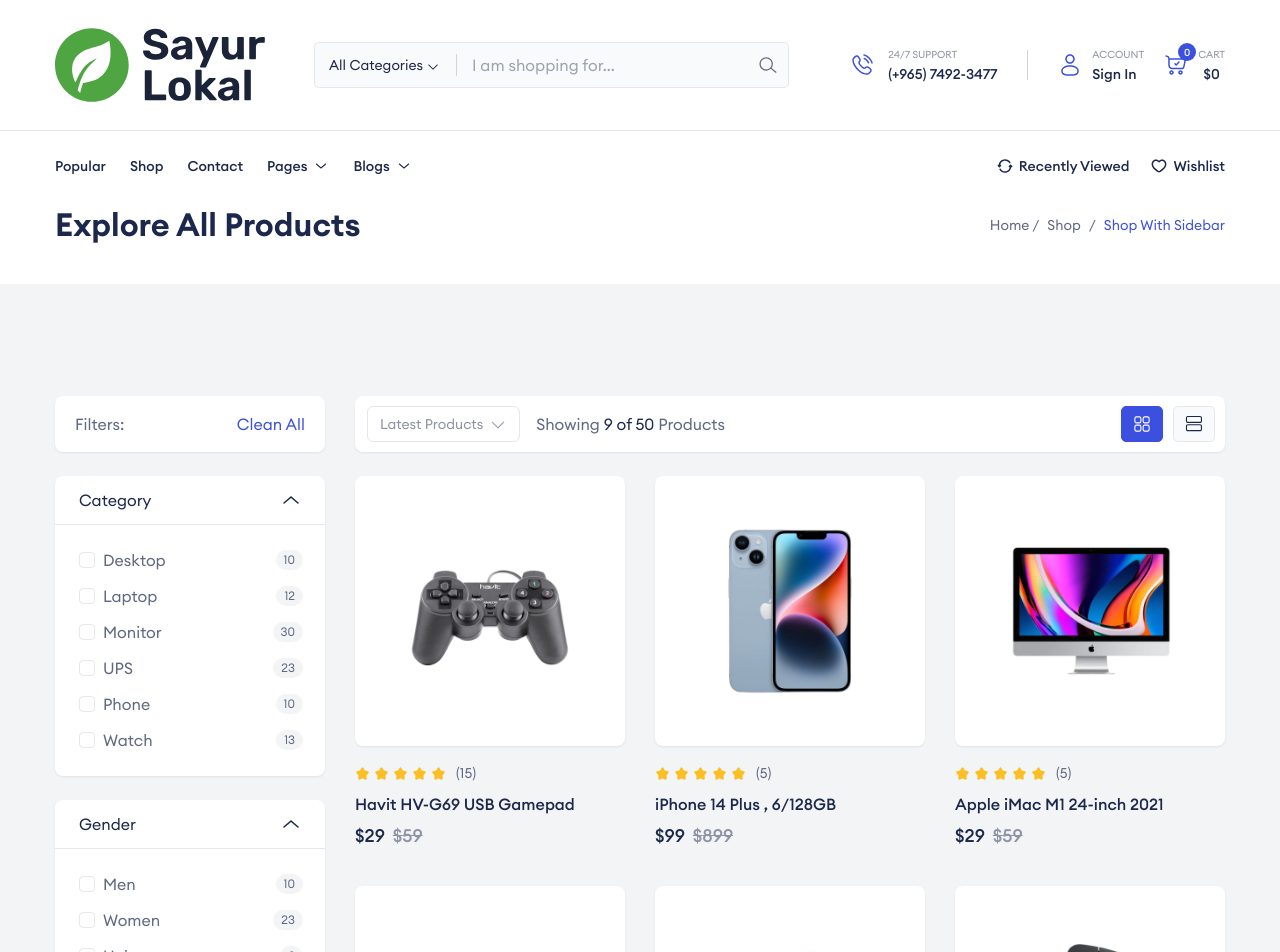
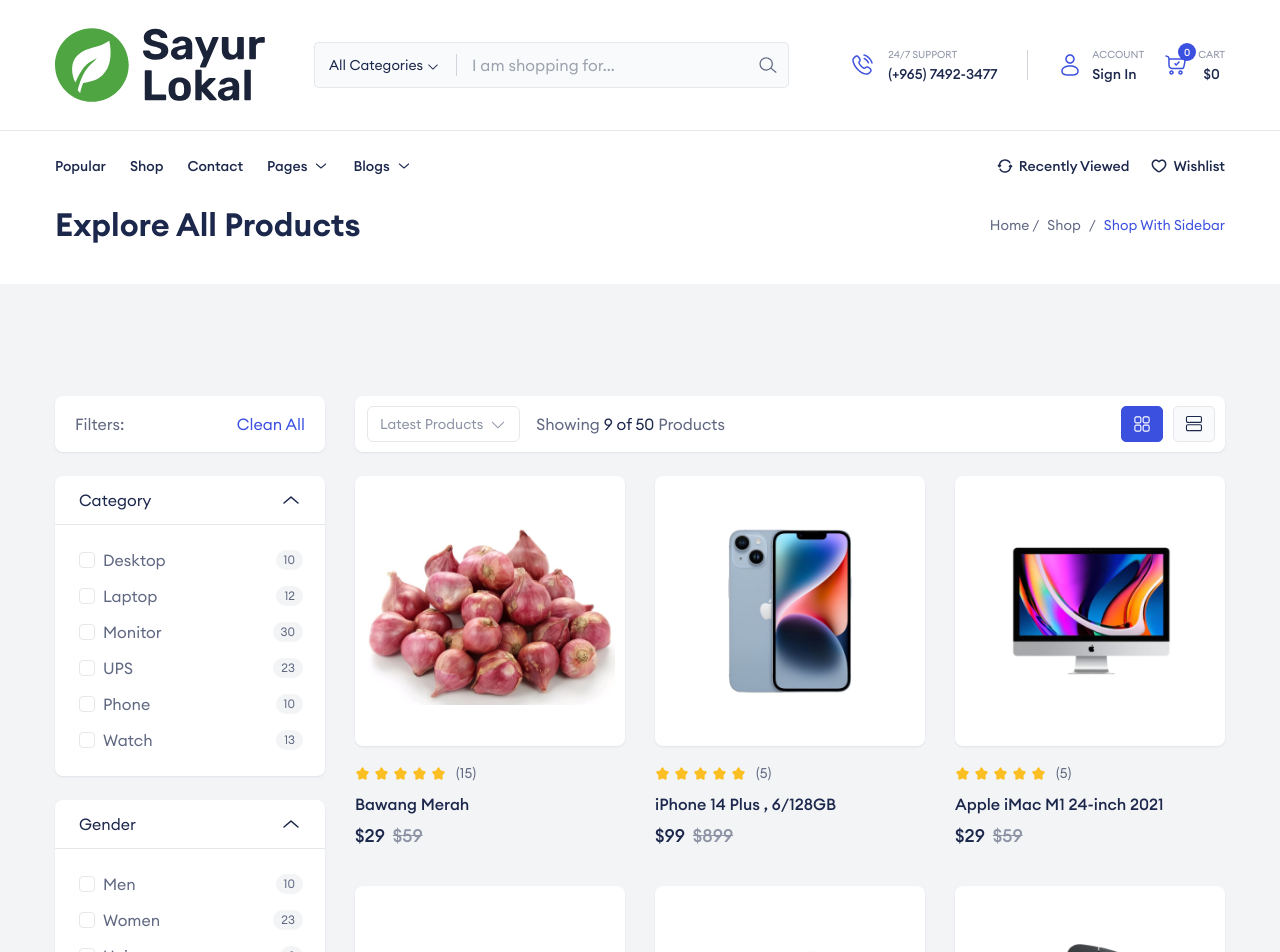
Before and after one commit to sayur-lokal/sayur-lokal, a Next.js app: page /shop-with-sidebar in a window 1280 px wide. Shown: the top 952 px of the page. Built offline with nearby package versions, Linux system fonts and the light colour scheme.

Commit message:
add bawang on best seller

```diff
--- a/src/components/Shop/shopData.ts
+++ b/src/components/Shop/shopData.ts
@@ -1,19 +1,19 @@
 import { Product } from "@/types/product";
 const shopData: Product[] = [
   {
-    title: "Havit HV-G69 USB Gamepad",
+    title: "Bawang Merah",
     reviews: 15,
     price: 59.0,
     discountedPrice: 29.0,
     id: 1,
     imgs: {
       thumbnails: [
-        "/images/products/product-1-sm-1.png",
-        "/images/products/product-1-sm-2.png",
+        "/images/vegetables/Bawang-merah.jpeg",
+        "/images/vegetables/Bawang-merah.jpeg",
       ],
       previews: [
-        "/images/products/product-1-bg-1.png",
-        "/images/products/product-1-bg-2.png",
+        "/images/vegetables/Bawang-merah.jpeg",
+        "/images/vegetables/Bawang-merah.jpeg",
       ],
     },
   },
```
Also changed, not shown: public/images/vegetables/Bawang-merah.jpeg (added), 1 other file (tests, documents, lock files or other folders).
